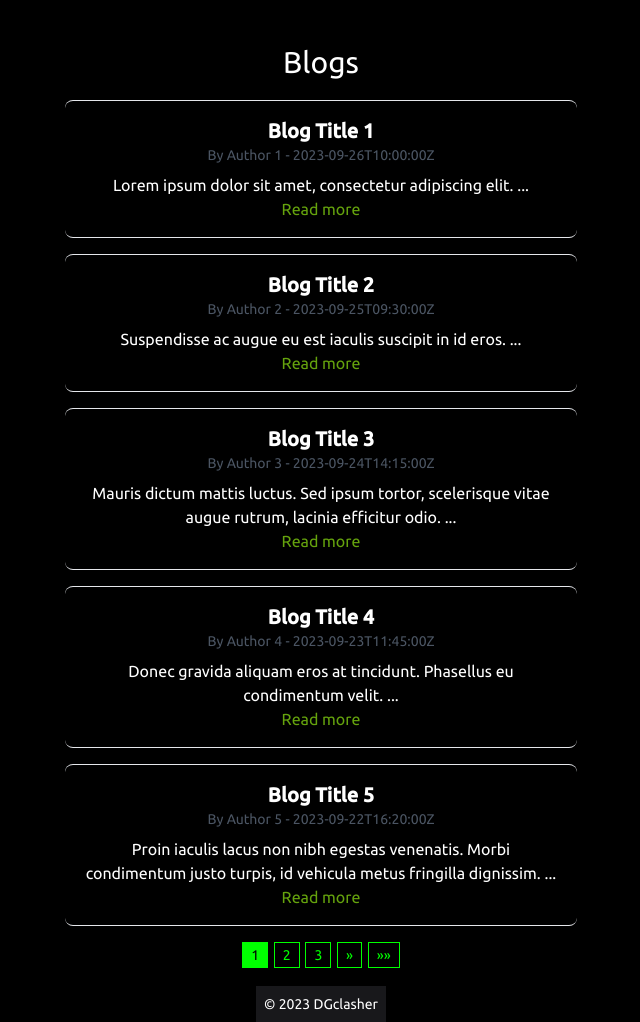
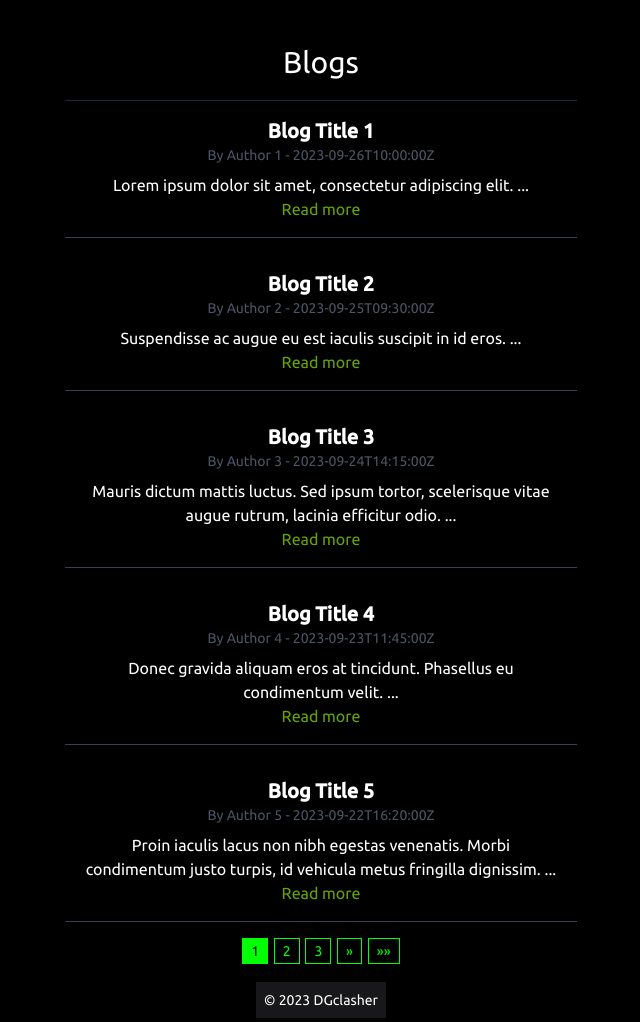
Before and after one commit to DGclasher/whoisdg, a Flask app: page /blogs in a window 1280 px wide. Shown: the part 64-1086 px from the top of the page, without its empty margins (319-959 px from the left). Run offline with Flask 2, Linux system fonts and the light colour scheme; some libraries are stand-ins or nearby versions.

Commit message:
improve blog page

```diff
--- a/app/static/src/main.css
+++ b/app/static/src/main.css
@@ -728,10 +728,6 @@ video {
   gap: 1rem;
 }
 
-.rounded-lg {
-  border-radius: 0.5rem;
-}
-
 .rounded-md {
   border-radius: 0.375rem;
 }
@@ -744,13 +740,19 @@ video {
   border-bottom-width: 1px;
 }
 
-.border-t {
-  border-top-width: 1px;
-}
-
 .border-gray-600 {
   --tw-border-opacity: 1;
   border-color: rgb(75 85 99 / var(--tw-border-opacity));
+}
+
+.border-gray-700 {
+  --tw-border-opacity: 1;
+  border-color: rgb(55 65 81 / var(--tw-border-opacity));
+}
+
+.border-gray-800 {
+  --tw-border-opacity: 1;
+  border-color: rgb(31 41 55 / var(--tw-border-opacity));
 }
 
 .bg-black {
--- a/app/templates/blogs.html
+++ b/app/templates/blogs.html
@@ -4,11 +4,13 @@
 {% endblock title %}
 {% block body %}
 <div class="p-5 mt-10 md:mt-20 text-center">
-    <h2 class="p-2 mb-3 text-2xl md:text-3xl">Blogs</h2>
+    <div class="border-b border-gray-800">
+        <h2 class="p-2 mb-3 text-2xl md:text-3xl">Blogs</h2>
+    </div>
     <div class="max-w-lg mx-auto">
         {% if blogs %}
         {% for blog in items %}
-        <div class="mb-4 border-t border-b rounded-lg p-4 sm:max-w-md md:max-w-xl lg:max-w-xl xl:max-w-2xl mx-auto">
+        <div class="mb-4 border-b p-4 border-gray-700 sm:max-w-md md:max-w-xl lg:max-w-xl xl:max-w-2xl mx-auto">
             <h2 class="text-xl font-semibold">{{ blog.title }}</h2>
             <p class="text-sm text-gray-600">By {{ blog.author }} - {{ blog.published }}</p>
             <p class="mt-2">{{ blog.summary }}</p>
--- a/requirements.txt
+++ b/requirements.txt
@@ -1,5 +1,5 @@
 click==8.1.3
-Flask==2.2.3
+Flask==2.2.5
 Jinja2==3.1.2
 python-decouple
 gunicorn==20.1.0
```
